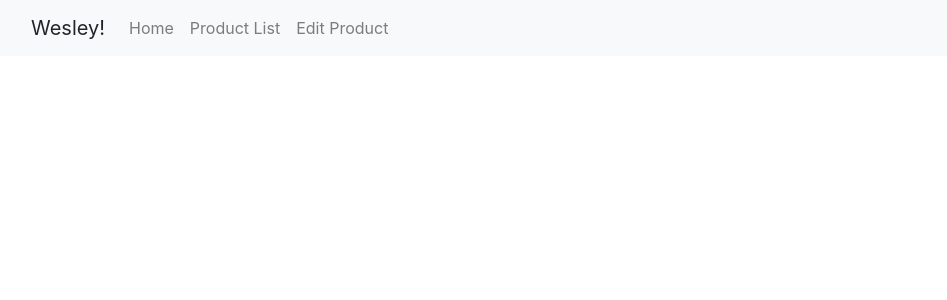
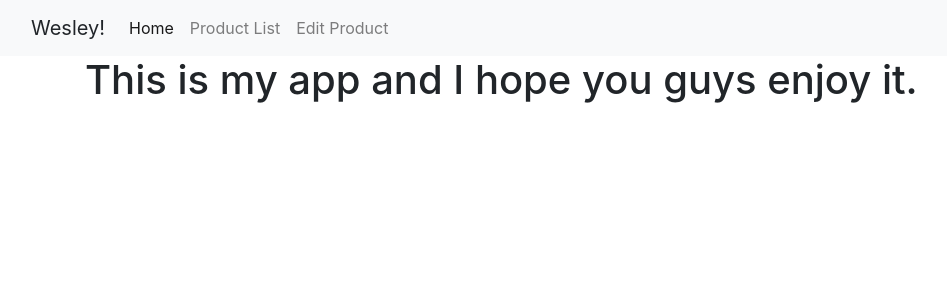
Before and after one commit to wesleyyw8/travelport, an Angular app: page / in a window 1280 px wide. Shown: the top 300 px of the page, without its empty margins (0-947 px from the left). Built offline with nearby package versions, Linux system fonts and the light colour scheme.

Commit message:
routing organized

```diff
--- a/src/app/app.component.html
+++ b/src/app/app.component.html
@@ -1 +1,4 @@
-<router-outlet></router-outlet>
+<app-menu></app-menu>
+<div class='container main-content'>
+  <router-outlet></router-outlet>
+</div>
--- a/src/app/main/main.component.html
+++ b/src/app/main/main.component.html
@@ -1,4 +1,3 @@
-<app-menu></app-menu>
-<div class='container main-content'>
-  <router-outlet></router-outlet>
-</div>
+<h1>
+  This is my app and I hope you guys enjoy it.
+</h1>
--- a/src/app/main/menu.component.html
+++ b/src/app/main/menu.component.html
@@ -3,7 +3,7 @@
     <a class="navbar-brand">{{pageTitle}}</a>
     <ul class="navbar-nav mr-auto">
       <li class="nav-item" routerLinkActive="active">
-        <a class="nav-link" routerLink='/welcome'>Home</a>
+        <a class="nav-link" routerLink='/'>Home</a>
       </li>
       <li class="nav-item" routerLinkActive="active">
         <a class="nav-link" routerLink='/products'>Product List</a>
```
Also changed, not shown: src/app/app-routing.module.ts (line endings or trailing spaces).
